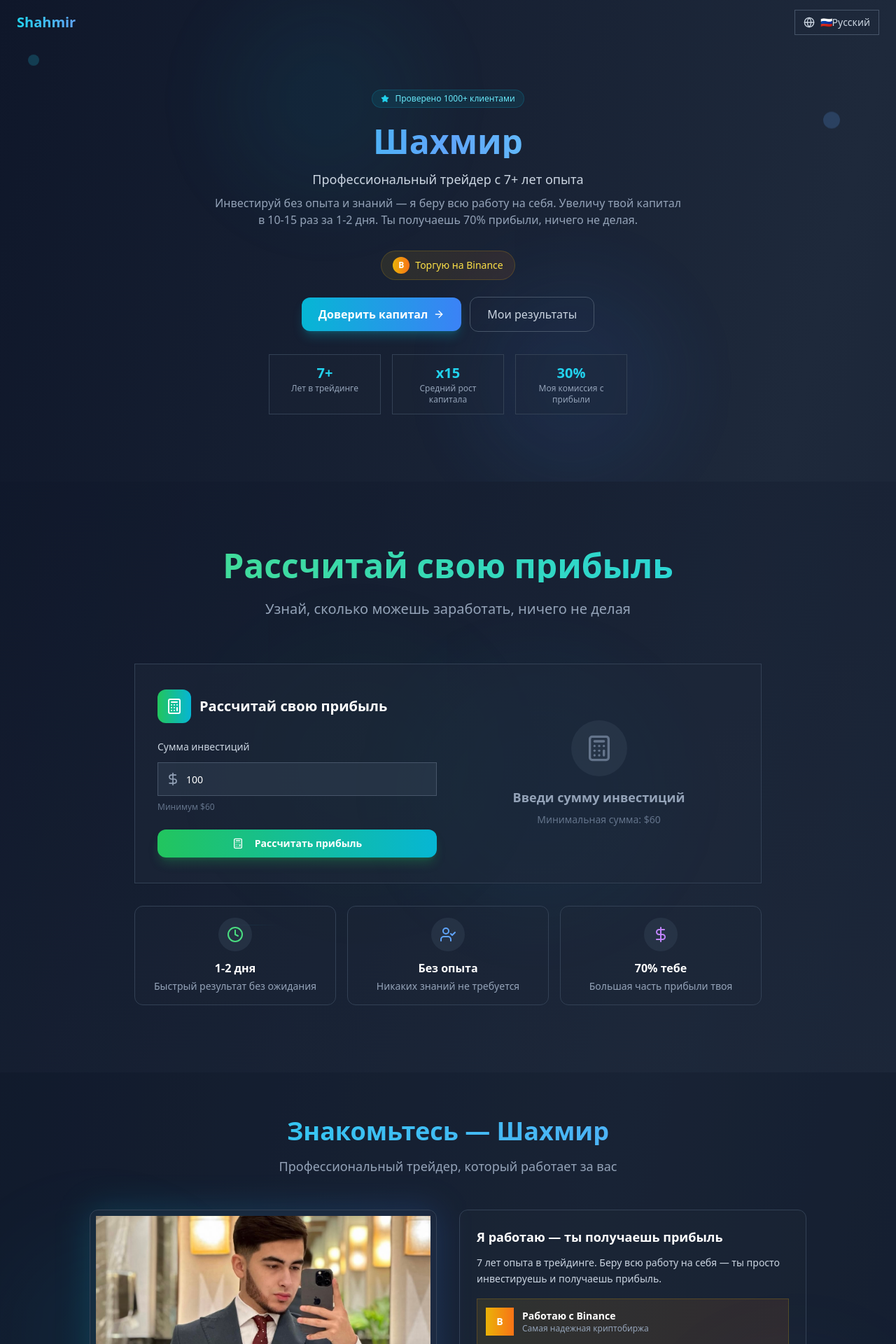
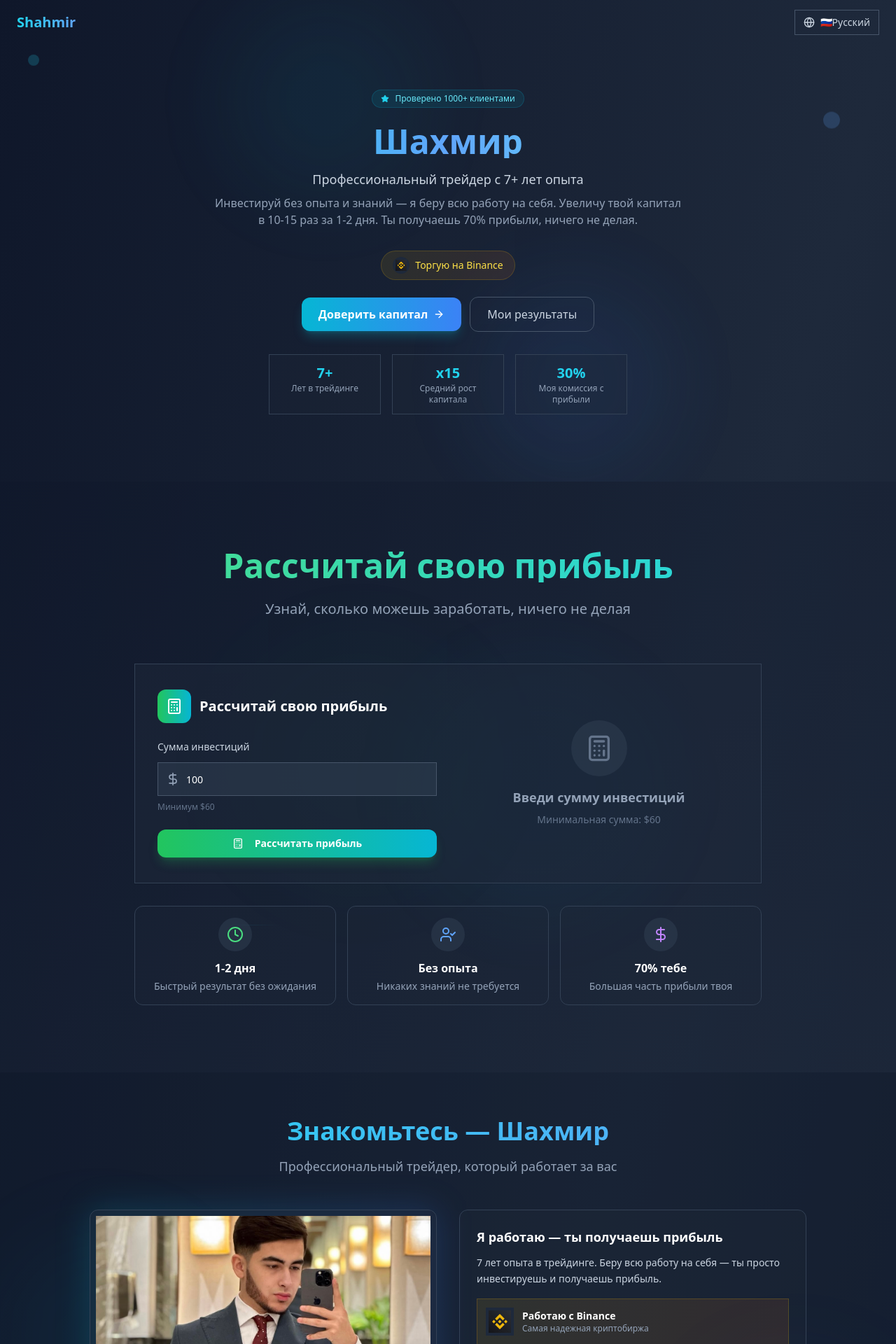
Before and after one commit to estaiazep/-, a Next.js app: page / in a window 1280 px wide. Shown: the top 1920 px of the page at 70% size. Built offline with nearby package versions, Linux system fonts and the light colour scheme.

Commit message:
feat: add official Binance logo for branding
Replace "B" text with official logo in all components
Ensure proper sizing and visibility across contexts

#VERCEL_SKIP

Co-authored-by: null <196481999+estaiazep@users.noreply.github.com>

```diff
--- a/app/page.tsx
+++ b/app/page.tsx
@@ -13,6 +13,7 @@ import FloatingElements from "@/components/floating-elements"
 import AnimatedCounter from "@/components/animated-counter"
 import ExpandableSection from "@/components/expandable-section"
 import { translations, type Language, type TranslationKey } from "@/lib/translations"
+import Image from "next/image"
 
 export default function LandingPage() {
   const [language, setLanguage] = useState<Language>("ru")
@@ -103,8 +104,14 @@ export default function LandingPage() {
 
             {/* Binance Trust Badge */}
             <div className="inline-flex items-center gap-2 bg-gradient-to-r from-yellow-500/10 to-orange-500/10 border border-yellow-500/20 rounded-full px-4 py-2 mb-6">
-              <div className="w-6 h-6 bg-gradient-to-r from-yellow-500 to-orange-500 rounded-full flex items-center justify-center">
-                <span className="text-white font-bold text-xs">B</span>
+              <div className="w-6 h-6 bg-slate-800 rounded-full flex items-center justify-center p-1">
+                <Image
+                  src="/images/binance-logo.jpeg"
+                  alt="Binance Logo"
+                  width={16}
+                  height={16}
+                  className="w-4 h-4 object-contain"
+                />
               </div>
               <span className="text-yellow-300 text-sm font-medium">
                 {language === "ru" ? "Торгую на Binance" : "Binance'da savdo qilaman"}
--- a/components/compact-about.tsx
+++ b/components/compact-about.tsx
@@ -7,6 +7,7 @@ import AnimatedCounter from "./animated-counter"
 import ExpandableSection from "./expandable-section"
 import PhotoGallery from "./photo-gallery"
 import { translations, type Language, type TranslationKey } from "@/lib/translations"
+import Image from "next/image"
 
 interface CompactAboutProps {
   language: Language
@@ -87,8 +88,14 @@ export default function CompactAbout({ language }: CompactAboutProps) {
 
               {/* Binance Security Badge */}
               <div className="flex items-center gap-3 p-3 bg-gradient-to-r from-yellow-500/10 to-orange-500/10 border border-yellow-500/20 rounded-lg mb-4">
-                <div className="w-10 h-10 bg-gradient-to-r from-yellow-500 to-orange-500 rounded-lg flex items-center justify-center">
-                  <span className="text-white font-bold text-sm">B</span>
+                <div className="w-10 h-10 bg-slate-800 rounded-lg flex items-center justify-center p-1">
+                  <Image
+                    src="/images/binance-logo.jpeg"
+                    alt="Binance Logo"
+                    width={32}
+                    height={32}
+                    className="w-8 h-8 object-contain"
+                  />
                 </div>
                 <div>
                   <h4 className="text-white font-semibold text-sm">
--- a/components/compact-features.tsx
+++ b/components/compact-features.tsx
@@ -4,6 +4,7 @@ import { TrendingUp, Shield, Zap, MessageCircle, Target, Users } from "lucide-re
 import { Card, CardContent } from "@/components/ui/card"
 import ExpandableSection from "./expandable-section"
 import { translations, type Language, type TranslationKey } from "@/lib/translations"
+import Image from "next/image"
 
 interface CompactFeaturesProps {
   language: Language
@@ -42,6 +43,7 @@ export default function CompactFeatures({ language }: CompactFeaturesProps) {
           ? "Торгую только на Binance — крупнейшей и самой защищенной криптобирже мира"
           : "Faqat Binance'da savdo qilaman — dunyoning eng katta va himoyalangan kripto birjasi",
       color: "text-green-400",
+      customIcon: true,
     },
     {
       icon: MessageCircle,
@@ -108,7 +110,19 @@ export default function CompactFeatures({ language }: CompactFeaturesProps) {
             <div className="grid grid-cols-1 sm:grid-cols-3 gap-4">
               {additionalFeatures.map((feature, index) => (
                 <div key={index} className="text-center p-4 bg-slate-700/30 rounded-xl">
-                  <feature.icon className={`w-8 h-8 ${feature.color} mx-auto mb-3`} />
+                  {feature.customIcon ? (
+                    <div className="w-8 h-8 bg-slate-800 rounded-lg flex items-center justify-center mx-auto mb-3 p-1">
+                      <Image
+                        src="/images/binance-logo.jpeg"
+                        alt="Binance Logo"
+                        width={24}
+                        height={24}
+                        className="w-6 h-6 object-contain"
+                      />
+                    </div>
+                  ) : (
+                    <feature.icon className={`w-8 h-8 ${feature.color} mx-auto mb-3`} />
+                  )}
                   <h4 className="font-semibold text-white mb-2 text-sm">{feature.title}</h4>
                   <p className="text-slate-400 text-xs leading-relaxed">{feature.description}</p>
                 </div>
--- a/components/how-it-works.tsx
+++ b/components/how-it-works.tsx
@@ -3,6 +3,7 @@
 import { ArrowRight, DollarSign, TrendingUp, PiggyBank } from "lucide-react"
 import { Card, CardContent } from "@/components/ui/card"
 import { translations, type Language, type TranslationKey } from "@/lib/translations"
+import Image from "next/image"
 
 interface HowItWorksProps {
   language: Language
@@ -130,9 +131,15 @@ export default function HowItWorks({ language }: HowItWorksProps) {
           </div>
           {/* Binance Security Info */}
           <div className="mt-6 p-4 bg-gradient-to-r from-yellow-500/10 to-orange-500/10 border border-yellow-500/20 rounded-xl">
-            <div className="flex items-center gap-3 mb-3">
-              <div className="w-8 h-8 bg-gradient-to-r from-yellow-500 to-orange-500 rounded-lg flex items-center justify-center">
-                <span className="text-white font-bold text-sm">B</span>
+            <div className="flex items-center justify-center gap-3 mb-3">
+              <div className="w-8 h-8 bg-slate-800 rounded-lg flex items-center justify-center p-1">
+                <Image
+                  src="/images/binance-logo.jpeg"
+                  alt="Binance Logo"
+                  width={24}
+                  height={24}
+                  className="w-6 h-6 object-contain"
+                />
               </div>
               <h4 className="text-lg font-semibold text-white">
                 {language === "ru" ? "Торгую на Binance" : "Binance'da savdo qilaman"}
```
Also changed, not shown: public/images/binance-logo.jpeg (added).
